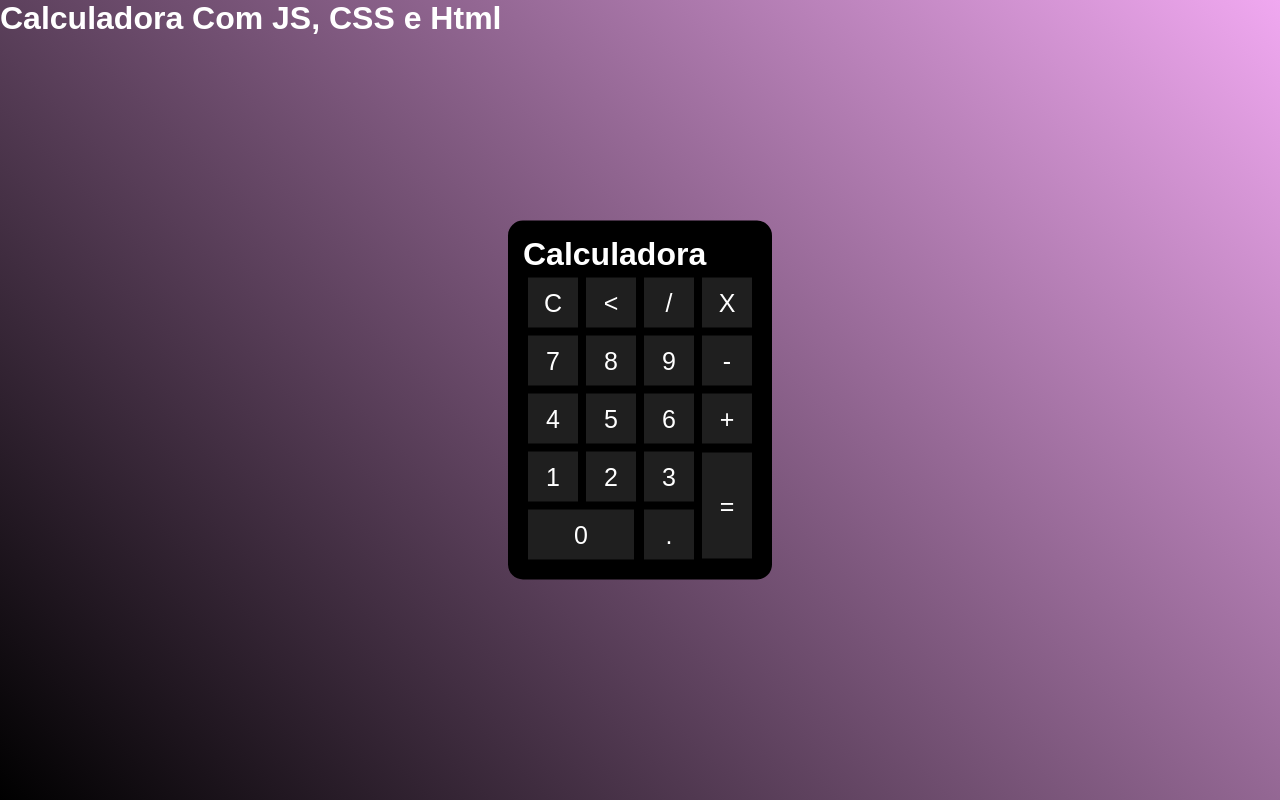
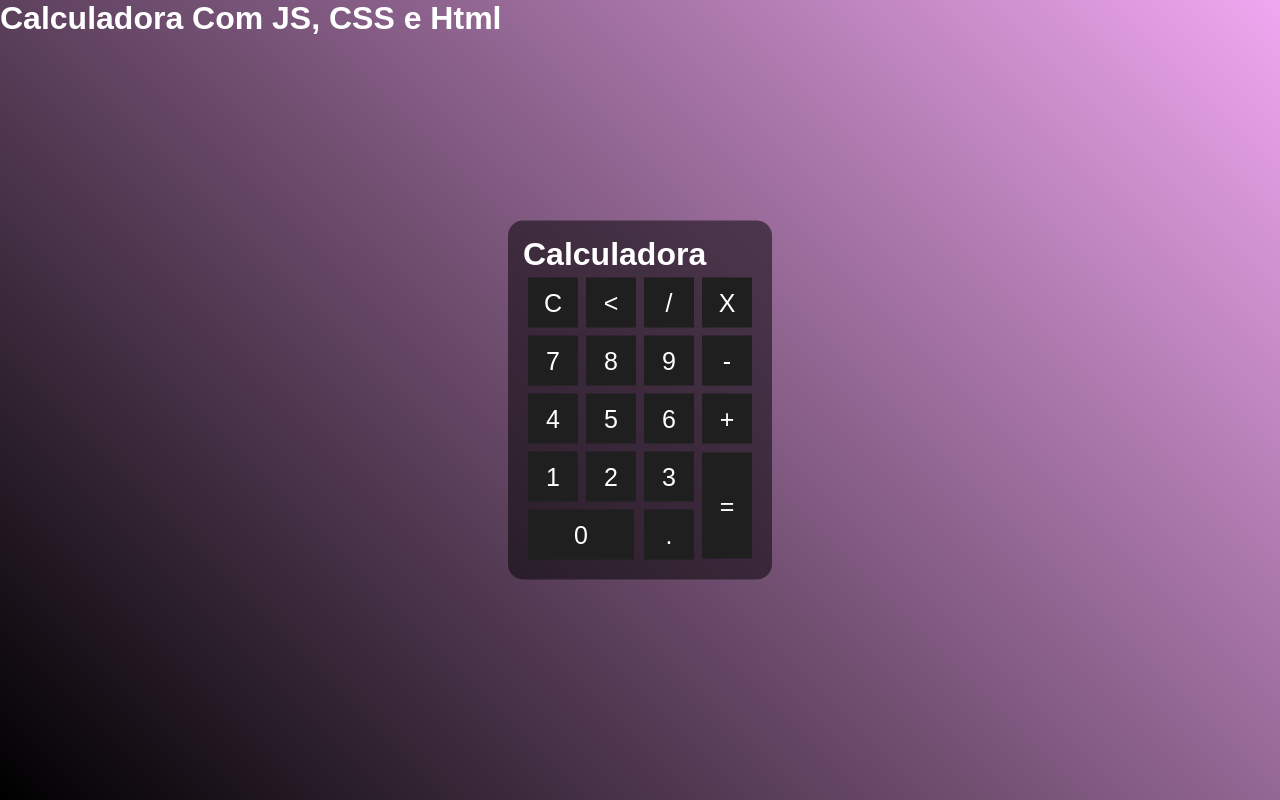
Before and after one commit to krisamorim/projects, a PHP site: page / in a window 1280 px wide. Run offline with PHP 8.4, Linux system fonts and the light colour scheme.

Commit message:
Transparência da calculadora

```diff
--- a/JS-HTML-CSS_CALCULADORA/estilo.css
+++ b/JS-HTML-CSS_CALCULADORA/estilo.css
@@ -12,7 +12,7 @@
 
 .calculadora {
     position: absolute; /*para ela ocpuar paenas o espaço dela */
-    background-color: black;
+    background-color: rgba(0, 0, 0, 0.5);
     /*colocar ela no centro*/
     top: 50%;
     left: 50%;
```
